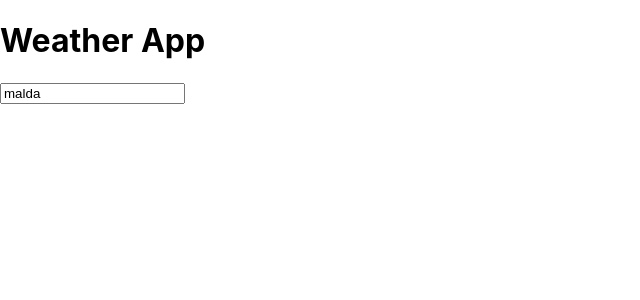
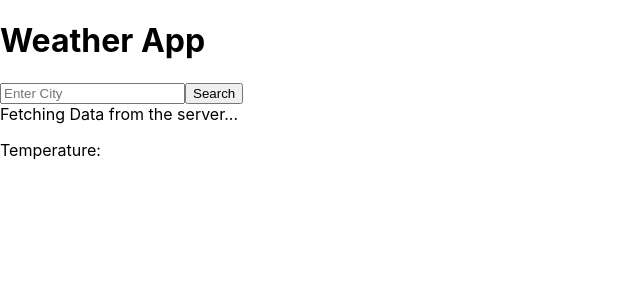
Before and after one commit to Arindam-7/react_weather_app, a React (Create React App) app: page / in a window 1280 px wide. Shown: the top 300 px of the page, without its empty margins (0-640 px from the left). Built offline with nearby package versions, Linux system fonts and the light colour scheme.

Commit message:
added search and fetching

```diff
--- a/src/App.js
+++ b/src/App.js
@@ -1,12 +1,13 @@
 import React, {Component} from 'react';
 import './App.css';
 import Search from './Components/Search';
-
+import FetchedResult from './Components/FetchedResult';
 
 class App extends Component {
   state = {
-    value: 'malda',
-    weatherInformation: null
+    value: '',
+    weatherInformation: [],
+    error: false,
   };
 
   cityInput = (e) => {
@@ -15,24 +16,14 @@ class App extends Component {
     });
   }
 
+
   getWeatherHandler = (e) => {
-    e.preventDefault();
-    const { value } = this.state;
-    const key = "df32170d02c1a5e691e2d1acb4d1c72e";
+    const key = 'df32170d02c1a5e691e2d1acb4d1c72e';
 
-    const weather = `https://api.openweathermap.org/data/2.5/weather?q=${value}&APPID=${key}&units=metric`;
-    const forecast = `https://api.openweathermap.org/data/2.5/forecast?q=${value}&APPID=${key}&units=metric`;
+    const weatherAPI = `https://api.openweathermap.org/data/2.5/weather?q=${this.state.value}&APPID=${key}&units=metric`;
+    const forecastAPI = `https://api.openweathermap.org/data/2.5/forecast?q=${this.state.value}&APPID=${key}&units=metric`;
 
- /*   const promise1 = axios.get(weather);
-    const promise2 = axios.get(forecast);
-
-    Promise.all([promise1, promise2])
-    .then(([response1, response2]) => {
-      return Promise.all([response1, response2]);
-    })
-  */
-
-  Promise.all([fetch(weather), fetch(forecast)])
+    Promise.all([fetch(weatherAPI), fetch(forecastAPI)])
     .then(([response1, response2]) => {
       return Promise.all([response1.json(), response2.json()]);
     })
@@ -68,7 +59,7 @@ class App extends Component {
       const sunrise = new Date(data1.sys.sunrise * 1000).toLocaleTimeString().slice(0,5);
       const sunset = new Date(data1.sys.sunset * 1000).toLocaleTimeString().slice(0,5);
 
-      const weatherInformation = {
+      const weatherInfo = {
         city: data1.name,
         country: data1.sys.country,
         temperature: data1.main.temp,
@@ -85,19 +76,29 @@ class App extends Component {
         forecast: data2.list
       };
       this.setState({
-        weatherInformation
+        weatherInformation: weatherInfo,
+        error: false,
       });
     })
     .catch(error => {
       console.log(error);
-    })
+
+      this.setState({
+        error: true,
+      });
+    });
+
+    e.preventDefault();
   }
 
+
   render(){
+    const { value, weatherInformation } = this.state;
     return (
       <div>
         <h1>Weather App</h1>
-        <Search value={this.state.value} change={this.cityInput} getWeather={this.getWeatherhandler} />
+        <Search value={value} change={this.cityInput} getWeather={this.getWeatherHandler} />
+        <FetchedResult value={value} weather={weatherInformation} />
       </div>
     );
   }
--- /dev/null
+++ b/src/Components/FetchedResult.js
@@ -0,0 +1,14 @@
+import React from 'react';
+
+const FetchedResult = (props) => {
+    return(
+        <div>
+            Fetching Data from the server...
+            <p>
+                Temperature: {props.weather.temperature}
+            </p>
+        </div>
+    );
+};
+
+export default FetchedResult;
--- a/src/Components/Search.js
+++ b/src/Components/Search.js
@@ -3,7 +3,8 @@ import React from 'react';
 const Search = (props) => {
     return(
         <form onSubmit={props.getWeather}>
-            <input type='text' value={props.value} placeholder='Enter City' onChange={props.change} />
+            <input type='text' value={props.value} placeholder='Enter City' onChange={props.change} required />
+            <input type="submit" value="Search" />
         </form>
     );
 };
```
